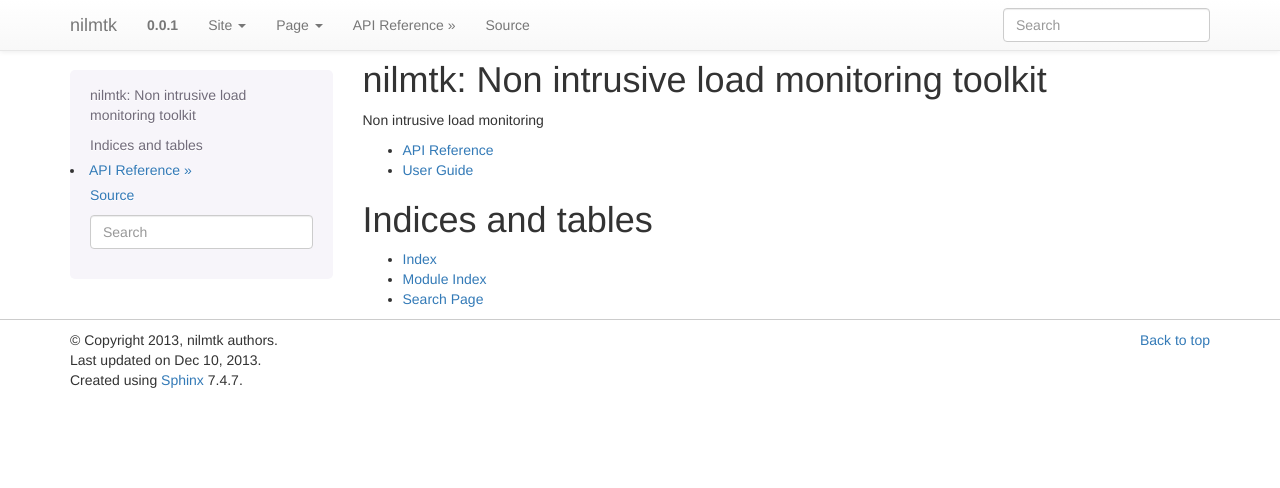
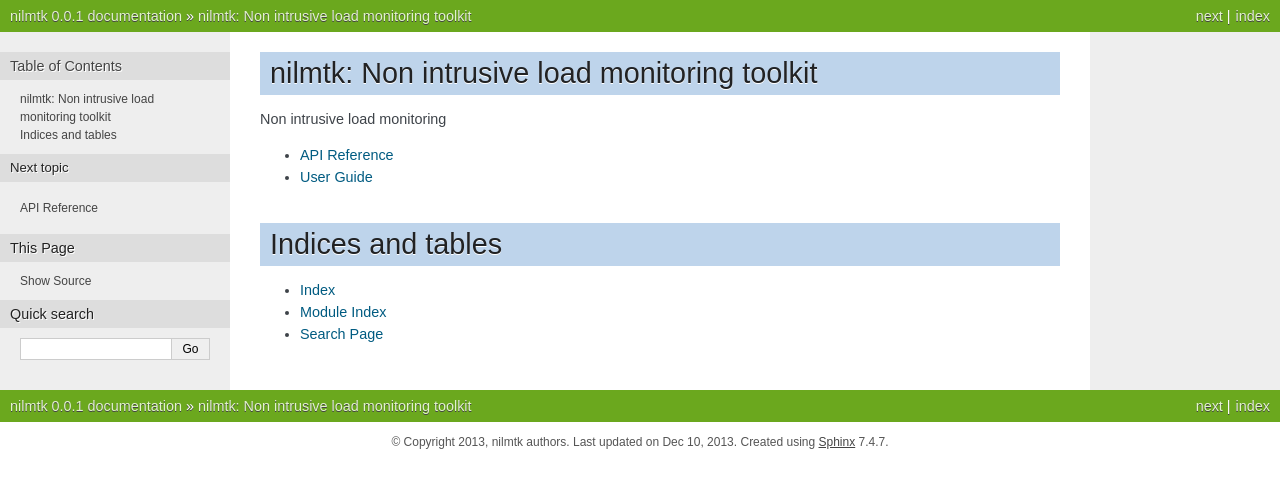
Before and after one commit to nilmtk/nilmtk, a Sphinx documentation site: the page built from docs/source/index.rst, in a window 1280 px wide. Shown: the top 488 px of the page. Built offline with Sphinx 7.4.7, drawn with Linux system fonts in a browser that asks for light colours.

Commit message:
Removed twitter theme

```diff
--- a/docs/source/conf.py
+++ b/docs/source/conf.py
@@ -11,7 +11,7 @@
 # All configuration values have a default; values that are commented out
 # serve to show the default.
 
-import sphinx_bootstrap_theme
+#import sphinx_bootstrap_theme
 
 import sys, os
 
@@ -103,8 +103,8 @@
 # The theme to use for HTML and HTML Help pages.  See the documentation for
 # a list of builtin themes.
 #html_theme = 'default'
-html_theme = 'bootstrap'
-html_theme_path = sphinx_bootstrap_theme.get_html_theme_path()
+html_theme = 'nature'
+#html_theme_path = sphinx_bootstrap_theme.get_html_theme_path()
 
 # Theme options are theme-specific and customize the look and feel of a theme
 # further.  For a list of options available for each theme, see the
```
